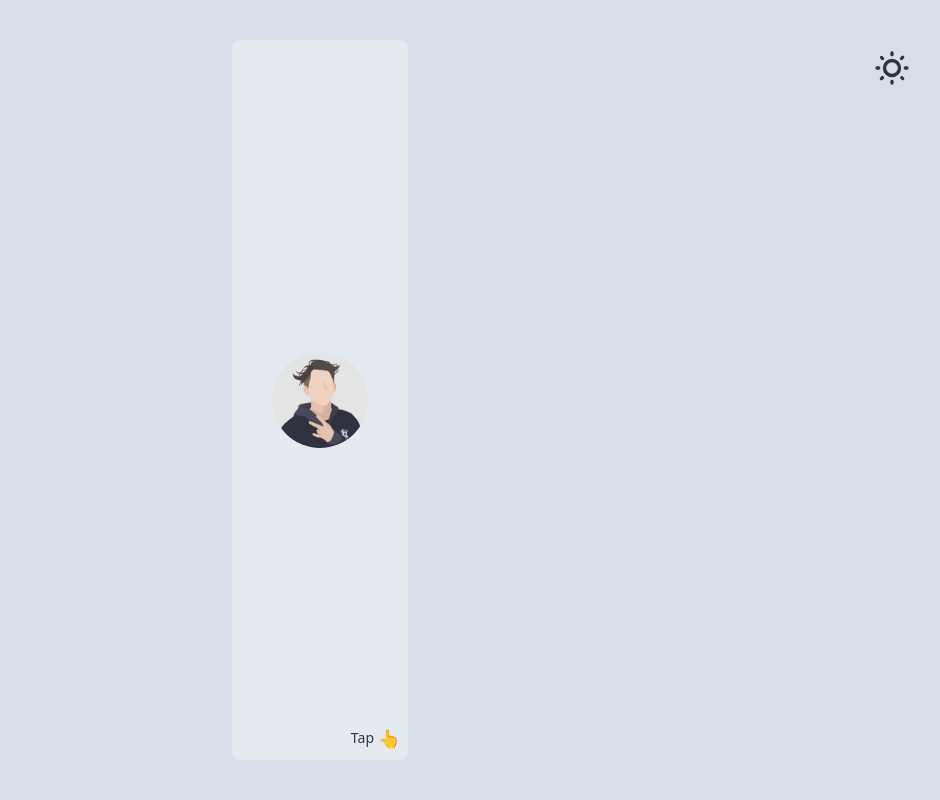
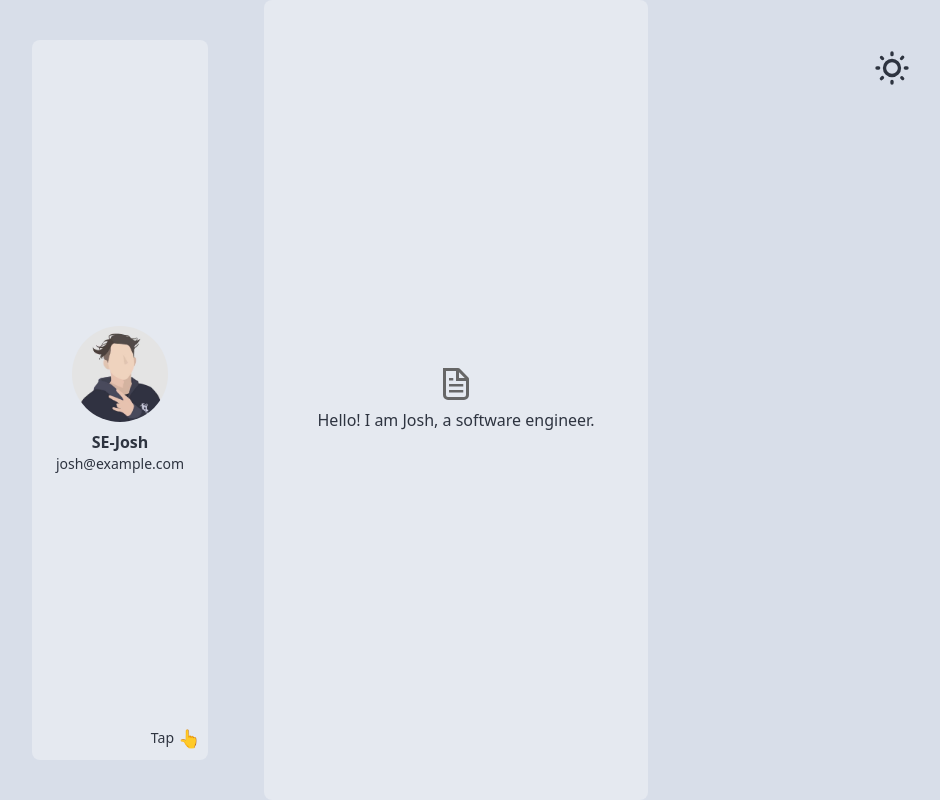
Before and after one commit to SE-Josh/my-site, a Next.js app: page / in a window 1280 px wide. Shown: the whole page, without its empty margins (320-1260 px from the left). Built offline with nearby package versions, Linux system fonts and the light colour scheme.

Commit message:
Add content tabs and integrate with flip card

```diff
--- a/app/page.tsx
+++ b/app/page.tsx
@@ -1,9 +1,15 @@
+"use client";
+import { useState } from "react";
 import FlipCard from "@/components/FlipCard/FlipCard";
+import Content from "@/components/Content/Content";
 
 export default function Home() {
+  const [tab, setTab] = useState<"about" | "projects" | "contact">("about");
+
   return (
     <div className="w-full h-screen flex flex-row items-center justify-center gap-4">
-      <FlipCard />
+      <FlipCard onSelect={setTab} />
+      <Content activeTab={tab} />
     </div>
   );
 }
--- /dev/null
+++ b/components/Content/Content.tsx
@@ -0,0 +1,33 @@
+import Image from "next/image";
+import fileIcon from "@/public/file.svg";
+import globeIcon from "@/public/globe.svg";
+import windowIcon from "@/public/window.svg";
+
+interface ContentProps {
+  activeTab: "about" | "projects" | "contact";
+}
+
+export default function Content({ activeTab }: ContentProps) {
+  return (
+    <div className="w-full md:w-96 h-80 md:h-200 rounded-box bg-base-200 p-4 flex items-center justify-center">
+      {activeTab === "about" && (
+        <div className="flex flex-col items-center gap-2">
+          <Image src={fileIcon} alt="about" width={32} height={32} />
+          <p className="text-center">Hello! I am Josh, a software engineer.</p>
+        </div>
+      )}
+      {activeTab === "projects" && (
+        <div className="flex flex-col items-center gap-2">
+          <Image src={windowIcon} alt="projects" width={32} height={32} />
+          <p className="text-center">Projects coming soon.</p>
+        </div>
+      )}
+      {activeTab === "contact" && (
+        <div className="flex flex-col items-center gap-2">
+          <Image src={globeIcon} alt="contact" width={32} height={32} />
+          <p className="text-center">Reach me at josh@example.com</p>
+        </div>
+      )}
+    </div>
+  );
+}
--- a/components/FlipCard/FlipCard.tsx
+++ b/components/FlipCard/FlipCard.tsx
@@ -2,8 +2,14 @@
 import { useState } from "react";
 import Image from "next/image";
 import draw from "@/public/draw.jpg";
+import fileIcon from "@/public/file.svg";
+import globeIcon from "@/public/globe.svg";
+import windowIcon from "@/public/window.svg";
 
-export default function FlipCard() {
+interface FlipCardProps {
+  onSelect: (tab: "about" | "projects" | "contact") => void;
+}
+export default function FlipCard({ onSelect }: FlipCardProps) {
   const [flipped, setFlipped] = useState(false);
 
   return (
@@ -15,15 +21,19 @@ export default function FlipCard() {
       >
         {/* Front Side */}
         <div
-          className="absolute inset-0 flex items-center justify-center rounded-box bg-base-200 [backface-visibility:hidden] cursor-pointer"
+          className="absolute inset-0 flex flex-col items-center justify-center gap-2 rounded-box bg-base-200 [backface-visibility:hidden] cursor-pointer"
           onClick={() => setFlipped(true)}
         >
           {/* User Avatar Icon */}
-
           <div className="avatar">
             <div className="w-24 rounded-full">
-              <Image src={draw} alt={"me-draw"} width={480} height={480} />
+              <Image src={draw} alt="me-draw" width={480} height={480} />
             </div>
+          </div>
+          {/* Contact info */}
+          <div className="flex flex-col items-center">
+            <span className="font-bold">SE-Josh</span>
+            <span className="text-sm">josh@example.com</span>
           </div>
           {/* Tap hint */}
           <div className="absolute bottom-2 right-2 flex items-center gap-1 text-sm">
@@ -36,14 +46,30 @@ export default function FlipCard() {
 
         {/* Back Side */}
         <div
-          className="absolute inset-0 flex flex-col items-center justify-center gap-2 rounded-box bg-base-200 [backface-visibility:hidden]"
+          className="absolute inset-0 flex flex-col items-center justify-center gap-4 rounded-box bg-base-200 [backface-visibility:hidden]"
           style={{ transform: "rotateY(180deg)" }}
         >
-          <span>Back</span>
-          <button
-            className="btn btn-secondary"
-            onClick={() => setFlipped(false)}
-          >
+          <div className="flex gap-2">
+            <button
+              className="btn btn-sm btn-circle"
+              onClick={() => onSelect("about")}
+            >
+              <Image src={fileIcon} alt="about" width={24} height={24} />
+            </button>
+            <button
+              className="btn btn-sm btn-circle"
+              onClick={() => onSelect("projects")}
+            >
+              <Image src={windowIcon} alt="projects" width={24} height={24} />
+            </button>
+            <button
+              className="btn btn-sm btn-circle"
+              onClick={() => onSelect("contact")}
+            >
+              <Image src={globeIcon} alt="contact" width={24} height={24} />
+            </button>
+          </div>
+          <button className="btn btn-secondary" onClick={() => setFlipped(false)}>
             Flip to Front
           </button>
         </div>
```
